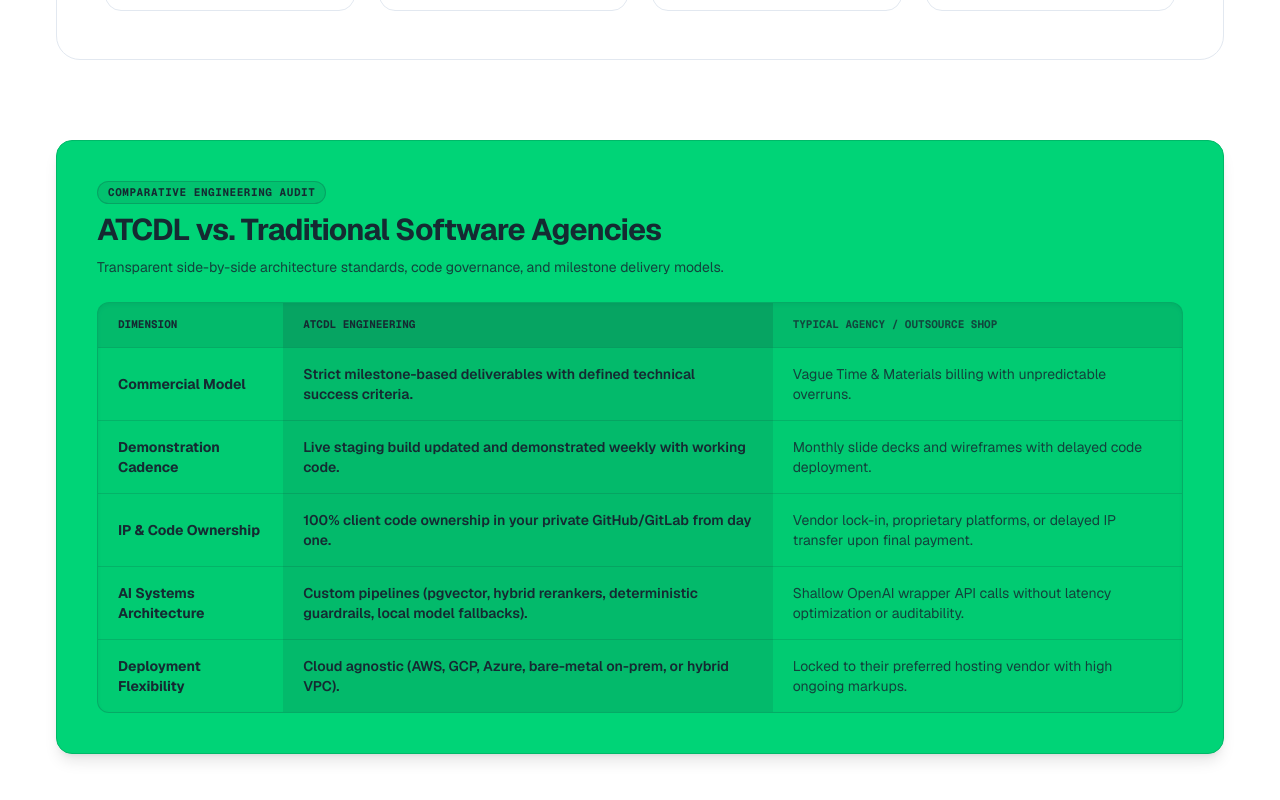
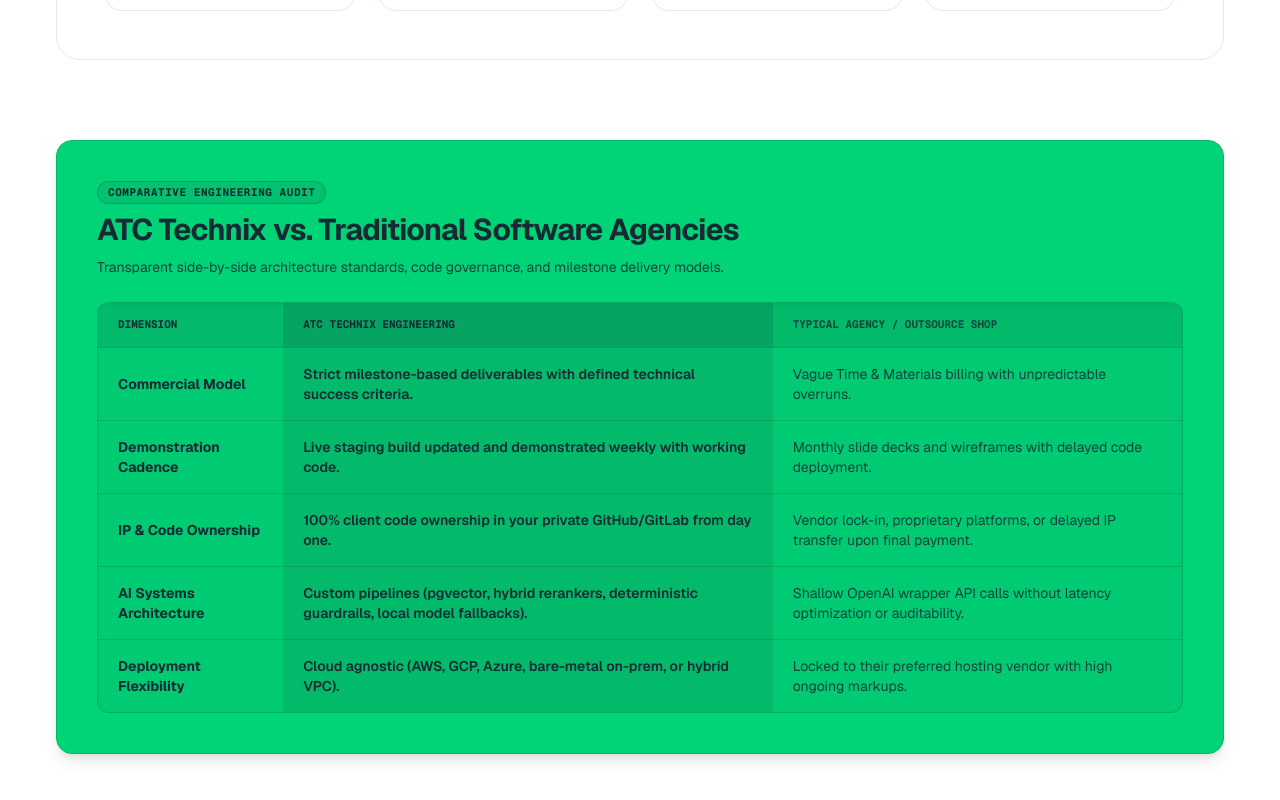
Before and after one commit to Mussab-21/atcdl, a Next.js app: page /process in a window 1280 px wide. Shown: the part 4848-5648 px from the top of the page. Built offline with nearby package versions, Linux system fonts and the light colour scheme.

Commit message:
Update legal and process copy from ATCDL to ATC Technix

```diff
--- a/src/app/privacy/page.tsx
+++ b/src/app/privacy/page.tsx
@@ -45,7 +45,7 @@
       <section className="space-y-3">
         <h2 className="text-lg font-semibold text-[var(--text-primary)]">3. AI &amp; Client Data Isolation</h2>
         <p>
-          Client documents, training data, embeddings, and API prompts processed by ATCDL custom
+          Client documents, training data, embeddings, and API prompts processed by ATC Technix custom
           solutions or product deployments remain the strict, unalienable property of the client. Under no
           circumstances are client datasets used to train public machine learning foundation models.
         </p>
--- a/src/app/process/page.tsx
+++ b/src/app/process/page.tsx
@@ -151,7 +151,7 @@
               Comparative Engineering Audit
             </span>
             <h2 className="text-2xl sm:text-3xl font-bold text-[#152A32] tracking-tight">
-              ATCDL vs. Traditional Software Agencies
+              ATC Technix vs. Traditional Software Agencies
             </h2>
             <p className="text-xs sm:text-sm text-[#152A32]/85 max-w-2xl leading-relaxed">
               Transparent side-by-side architecture standards, code governance, and milestone delivery models.
@@ -163,7 +163,7 @@
               <thead>
                 <tr className="border-b border-[#152A32]/20 text-[#152A32] font-mono text-[11px] uppercase bg-[#152A32]/10 font-bold">
                   <th className="py-3.5 px-5">Dimension</th>
-                  <th className="py-3.5 px-5 bg-[#152A32]/15 text-[#152A32]">ATCDL Engineering</th>
+                  <th className="py-3.5 px-5 bg-[#152A32]/15 text-[#152A32]">ATC Technix Engineering</th>
                   <th className="py-3.5 px-5 text-[#152A32]/80">Typical Agency / Outsource Shop</th>
                 </tr>
               </thead>
--- a/src/app/terms/page.tsx
+++ b/src/app/terms/page.tsx
@@ -40,7 +40,7 @@
         </p>
         <ul className="list-disc pl-5 space-y-1.5 text-xs sm:text-sm">
           <li>Clients retain sole ownership of all pre-existing data, proprietary workflows, and bespoke application code built specifically for their engagement upon full payment.</li>
-          <li>ATCDL retains ownership of pre-existing core components, open-source libraries, and reusable architecture frameworks (including ATCDL Docs, ATCDL Ask, and ATCDL Agents base engines), granting the client a perpetual, non-exclusive license to operate the deployed solution.</li>
+          <li>ATC Technix retains ownership of pre-existing core components, open-source libraries, and reusable architecture frameworks (including ATCDL Docs, ATCDL Ask, and ATCDL Agents base engines), granting the client a perpetual, non-exclusive license to operate the deployed solution.</li>
         </ul>
       </section>
 
@@ -56,7 +56,7 @@
         <h2 className="text-lg font-semibold text-[var(--text-primary)]">4. Warranty &amp; Liability</h2>
         <p>
           Custom software and AI systems are provided with warranty periods as specified in active
-          client contracts. ATCDL implements rigorous unit, integration, and security testing prior to
+          client contracts. ATC Technix implements rigorous unit, integration, and security testing prior to
           deployment sign-off.
         </p>
       </section>
```
